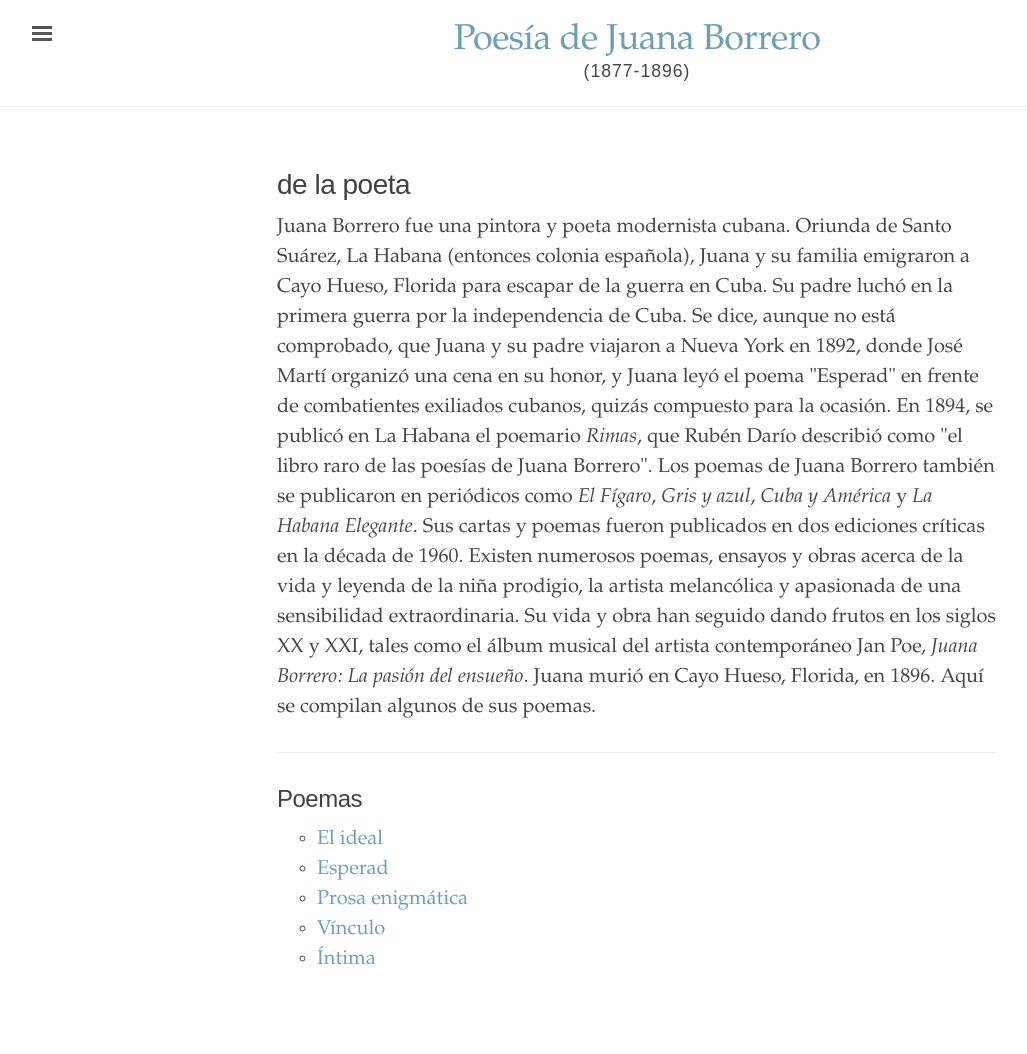
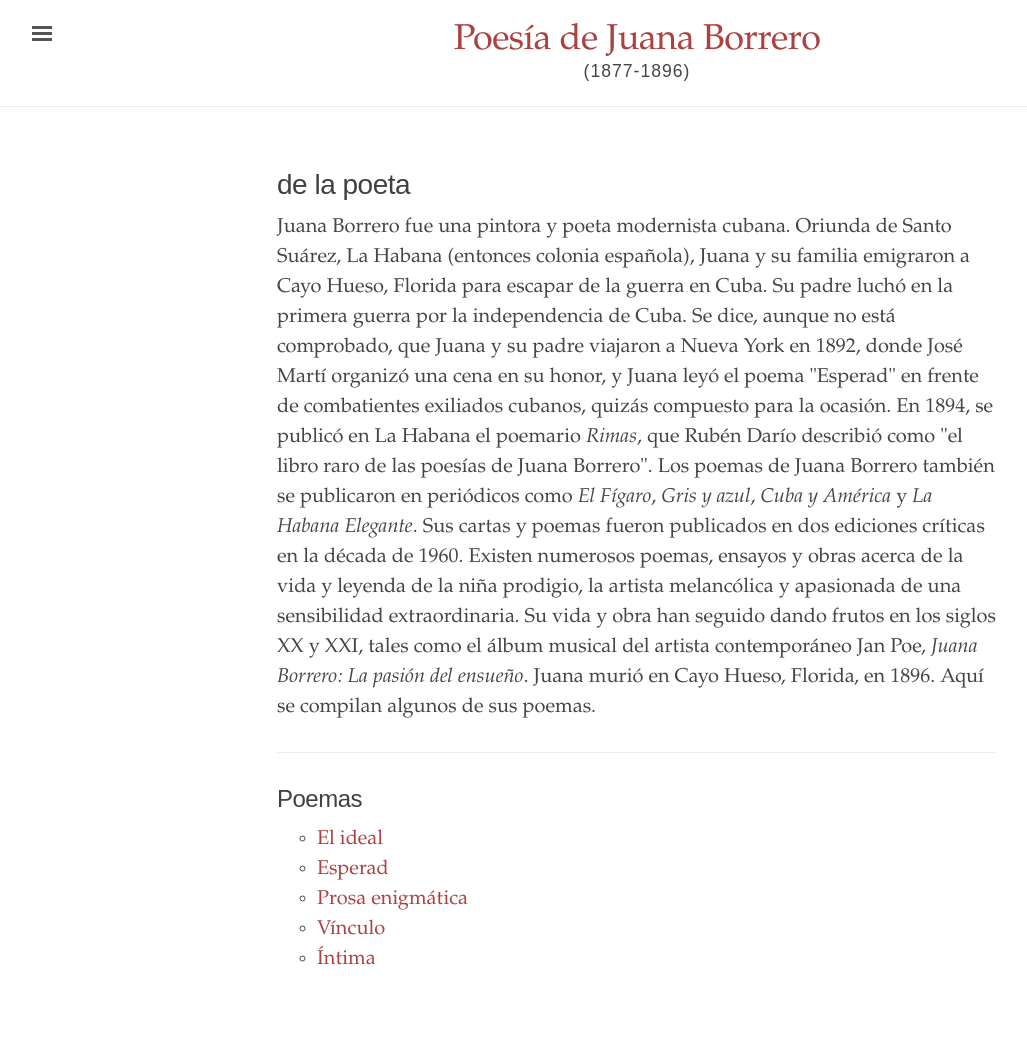
Before and after one commit to edicionesdereparto/juanaborrero, a Jekyll site: the page built from index.html, in a window 1280 px wide. Shown: the whole page, without its empty margins (3-1030 px from the left). Built offline with Jekyll 4.4.1, drawn with Linux system fonts in a browser that asks for light colours.

Commit message:
Update _config.yml

```diff
--- a/_config.yml
+++ b/_config.yml
@@ -14,7 +14,7 @@ author:
   email:             "lpriet9@gmail.com"
 
 # Color Scheme for the Theme (Options: red, orange, magenta, cyan, blue, brown)
-color-scheme:        "blue"
+color-scheme:        "red"
 
 # Permalinks Configuration
 permalink: pretty
```
